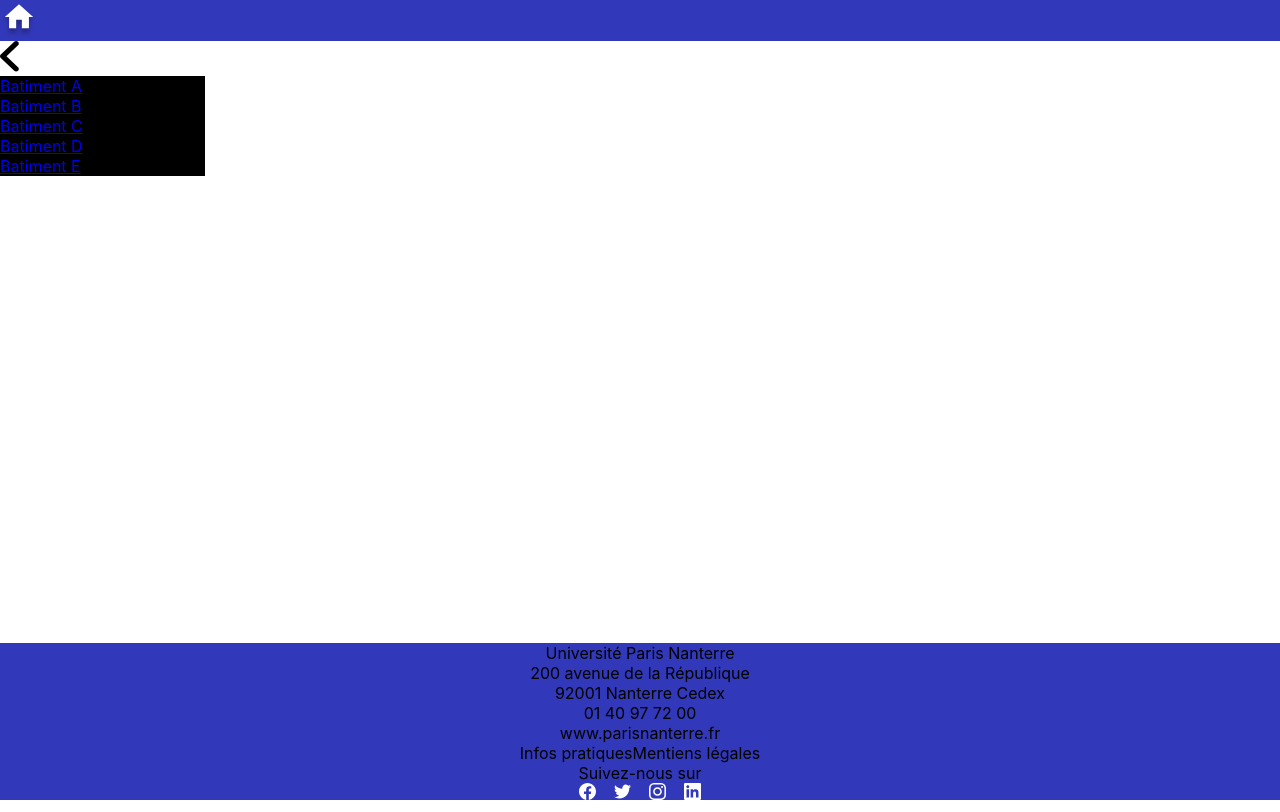
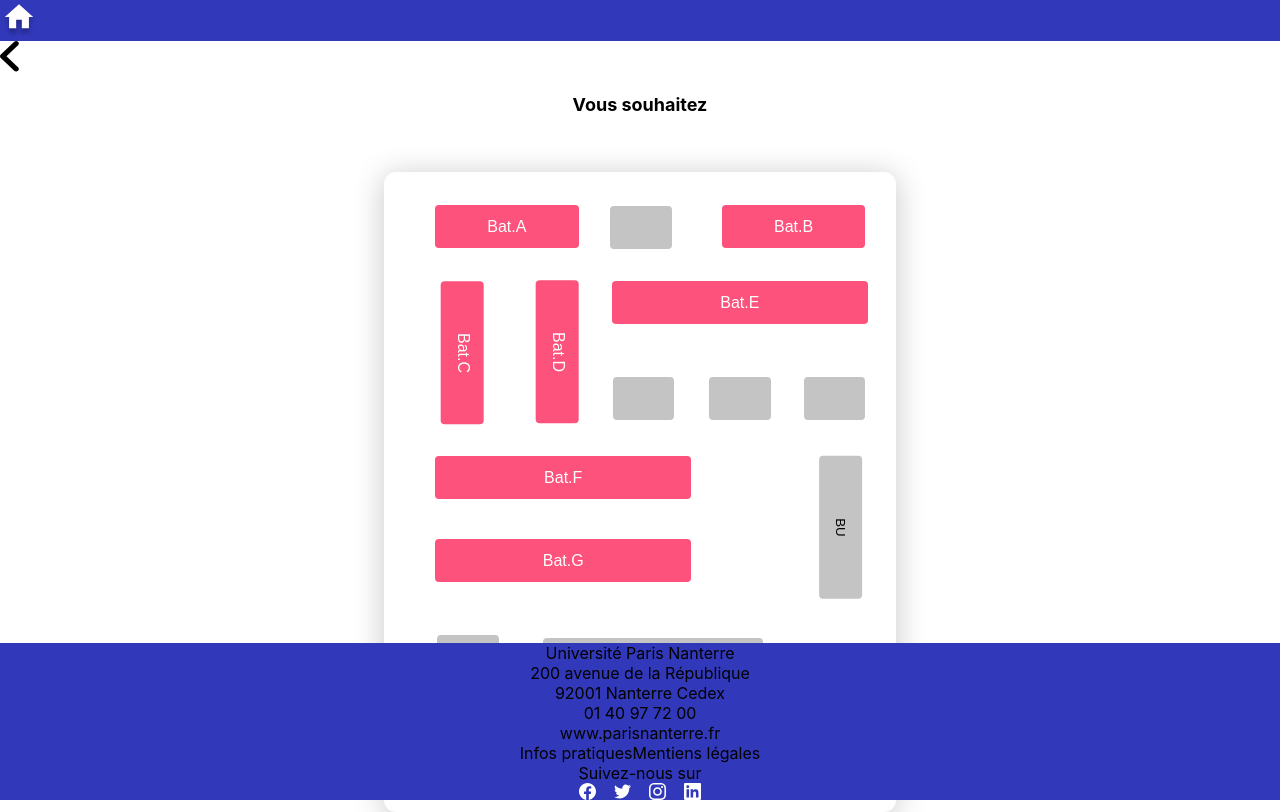
Before and after one commit to nbinet/TMS, a React (Create React App) app: page /mapbuilding in a window 1280 px wide. Built offline with nearby package versions, Linux system fonts and the light colour scheme.

Commit message:
parcours utilisateur

```diff
--- a/src/Route/routes.js
+++ b/src/Route/routes.js
@@ -1,11 +1,12 @@
 import React from "react";
 import { BrowserRouter as Router, Switch, Route} from "react-router-dom";
 import { LoginPage } from "../scenes/Login/login";
-import { MapBuilding } from "../scenes/MapBuilding/MapBuilding";
+import { MapBuilding } from "../scenes/MapBuilding/mapbuilding";
 import {
   HeaderComponent,
   FooterComponent,
 } from "../components/HeaderFooterComponents";
+import { RoomBuilding } from "../scenes/RoomBuilding/roombuilding";
 
 // Some folks find value in a centralized route config.
 // A route config is just data. React is great at mapping
@@ -23,6 +24,10 @@
     path: "/mapbuilding",
     component: MapBuilding,
   },
+  {
+    path: "/roombuilding",
+    component: RoomBuilding,
+  },
 ];
 
 export default function RouteConfigExample() {
@@ -30,12 +35,12 @@
     <Router>
       <div>
         <HeaderComponent />
-        <FooterComponent />
         <Switch>
           {routes.map((route, i) => (
             <RouteWithSubRoutes key={i} {...route} />
           ))}
         </Switch>
+        <FooterComponent />
       </div>
     </Router>
   );
--- a/src/scenes/Index/components/list.js
+++ b/src/scenes/Index/components/list.js
@@ -1,5 +1,5 @@
 import { useState } from "react";
-import { MapBuilding } from "../../MapBuilding/MapBuilding";
+import { MapBuilding } from "../../MapBuilding/mapbuilding";
 
 function List(props) {
     const { build } = props;
--- a/src/scenes/MapBuilding/MapBuilding.js
+++ b/src/scenes/MapBuilding/MapBuilding.js
@@ -1,22 +1,51 @@
 import { Link } from "react-router-dom";
-import "./MapBuilding.scss"
+import "./mapbuilding.scss"
 import arrow from "../../assets/svgs/leftarrow.svg";
+
 
 export const MapBuilding = () => {
   return(
     <div className="MapBuilding">
-      <img
+      <img className="arrow"
       src= {arrow}
       alt= "flèche retour" >
       </img>
+      <p className="MapBuilding_title desktop"> Vous souhaitez</p>
+      <p className="MapBuilding_title mobile">Choissisez votre bâtiment</p>
       <div className="Container">
-      <Link to ='/'>
-          <div className="building 1">Batiment A</div>
-          <div className="building 2">Batiment B</div>
-          <div className="building 3">Batiment C</div>
-          <div className="building 4">Batiment D</div>
-          <div className="building 5">Batiment E</div>
-      </Link>
+        <button className="building b1"><Link to ="./roombuilding">Bat.A</Link></button>
+
+        <button className="building b2"><Link to ="./roombuilding">Bat.B</Link></button>
+
+        <button className="building b3"><Link to ="./roombuilding">Bat.C</Link></button>
+
+        <button className="building b4"><Link to ="./roombuilding">Bat.D</Link></button>
+
+        <button className="building b5"><Link to ="./roombuilding">Bat.E</Link></button>
+
+        <button className="building b6"><Link to ="./roombuilding">Bat.F</Link></button>
+
+        <button className="building b7"><Link to ="./roombuilding">Bat.G</Link></button>
+
+        <button className="building b7 hidden" style={{opacity:0}
+        }></button>
+
+        <button className="building r1"></button>
+
+        <button className="building r2"></button>
+
+        <button className="building r3"></button>
+
+        <button className="building r4"></button>
+
+        <button className="building r5">BU</button>
+
+        <button className="building r6"></button>
+
+        <button className="building r7">Restaurant.U</button>
+
+
+
       </div>
     </div>
   )
--- a/src/scenes/MapBuilding/MapBuilding.scss
+++ b/src/scenes/MapBuilding/MapBuilding.scss
@@ -1,8 +1,129 @@
+$breakpoint: 768px;
+.MapBuilding_title {
+	font-size: 18px;
+	font-weight: 700;
+  text-align: center;
+}
+.desktop	{
+	opacity:0;
+}
 .Container {
-	grid-column: 12;
-  .building {
-    width:16%;
-    height: 16%;
-    background-color: black;
+	width: 80vw;
+	height: 50vh;
+	margin-left: 10%;
+	box-shadow: 0px 4px 30px 2px #00000033;
+	overflow:hidden;
+	position:absolute
+}
+	.building {
+		background-color: #FD527B;
+		border-radius:4px;
+		border:none;
+		position: relative;
+		height: 6.7%;
+		cursor:pointer
 	}
-}
+	a {
+		outline: none;
+  	text-decoration: none;
+		font-size: 16px;
+		color:#FFFFFF;
+	}
+	.b1 {
+		width:28%;
+		top:5.2%;
+		left:10%;
+	}
+
+	.b2 {
+		width:28%;
+		top:5.2%;
+		left: 38%;
+	}
+	.b3  {
+		width:28%;
+		top: 28.3%;
+		right:50.6%;
+		transform-origin: top;
+		transform:rotate(90deg);
+	}
+	.b4 {
+		width:28%;
+		top: 21.4%;
+		left:24.1%;
+		transform-origin: top;
+		transform:rotate(90deg);
+	}
+	.b5 {
+		width:50%;
+		top: 10.4%;
+		left:16.5%;
+	}
+	.b6 {
+		width:50%;
+		top: 31%;
+		left: 10%;
+	}
+	.b7{
+		width:50%;
+		top:44%;
+		right:40%;
+	}
+	.r1 {
+		width:12%;
+		bottom:14.8%;
+		right:5.8%;
+		background-color:#C4C4C4;
+	}
+	.r2 {
+		width:12%;
+		background-color:#C4C4C4;
+		top:11.9%;
+		left:1.5%
+	}
+	.r3  {
+		width:12%;
+		top:11.9%;
+		background-color:#C4C4C4;
+		right:29.3%;
+	}
+	.r4 {
+		width:12%;
+		top:11.9%;
+		background-color:#C4C4C4;
+		right:4%;
+	}
+	.r5{
+		width:28%;
+		top: 22.4%;
+		left:75.1%;
+		transform:rotate(90deg);
+		background-color:#C4C4C4;
+	}
+	.r6{
+		width:12%;
+		top:45%;
+		right:17.6%;
+		background-color:#C4C4C4;
+	}
+	.r7 {
+		width:43%;
+		top:43%;
+		left:-9%;
+		background-color: #C4C4C4;
+	}
+
+	@media (min-width: $breakpoint) {
+		.desktop {
+			opacity: 100%;
+		}
+		.mobile {
+			opacity: 0;
+		}
+		.Container {
+			height: 80%;
+			width: 40%;
+			border-radius: 12px;
+			margin-left:30%;
+		}
+	}
--- /dev/null
+++ b/src/scenes/RoomBuilding/roombuilding.js
@@ -0,0 +1,31 @@
+import "./roombuilding.scss"
+import arrow from "../../assets/svgs/leftarrow.svg";
+import { Link } from "react-router-dom";
+export const RoomBuilding= ()=> {
+	return(
+		<div className="RoomBuilding">
+			<img className="arrow"
+      src= {arrow}
+      alt= "flèche retour" >
+      </img>
+			<p className="roombuilding_title" >Bat.A</p>
+			<select name="floor" id="floor select">
+   			<option value="floor">R.D.C</option>
+    		<option value="floor1">Etage 1</option>
+   			<option value="floor2">Etage 2</option>
+				<option value="floor3">Etage 3</option>
+			</select>
+
+			<div className="Container_roombuilding">
+				<div className="stairs" >Escaliers</div>
+				<div className="Container_room">
+					<button className="room room_1" ><Link to ="/roompage">A001</Link></button>
+					<button className="room room_2" ><Link to ="/roompage">A002</Link></button>
+					<button className="room room_3" ><Link to ="/roompage">A003</Link></button>
+					</div>
+				<button className="amph amph1">Amphi A</button>
+				<span className="door"></span>
+			</div>
+		</div>
+	)
+}
--- /dev/null
+++ b/src/scenes/RoomBuilding/roombuilding.scss
@@ -0,0 +1,78 @@
+$breakpoint: 768px;
+.roombuilding_title {
+	font-size:32px;
+	font-weight: 700;
+	text-align: center;
+	margin-top:0%;
+}
+select {
+	margin-left:46vw;
+}
+.Container_roombuilding {
+	margin-top:5vh;
+	width: 80vw;
+	height: 50vh;
+	margin-left: 10vw;
+	box-shadow: 0px 4px 30px 2px #00000033;
+	overflow:hidden;
+	font-size:12px;
+	position:absolute;
+	button {
+		background-color: #FD527B;
+		border-radius:4px;
+		border:none;
+		font-size: 16px;
+		color:#FFFFFF;
+		position: relative;
+		height: 10%;
+		cursor:pointer
+	}
+	.stairs {
+		width:30%;
+		height: 5.2%;
+		background-color:#C4C4C4;
+		position: relative;
+		left:40%;
+		top: 4%;
+		text-align: center;
+		font-size:14px;
+	}
+	.Container_room {
+		width:30%;
+		height: 80%;
+		position:relative;
+		left:10%;
+		display: flex;
+		flex: 1 1;
+		justify-content:space-evenly ;
+		align-items: center ;
+		flex-direction: column;
+		.room {
+			width:55%;
+			height: 17.3%;
+		}
+	}
+	.amph {
+		bottom:46%;
+		width:70%;
+		left:50%;
+		transform: rotate(90deg);
+	}
+	.door {
+		background-color:blue;
+		width:2%;
+		height: 1%;
+	}
+}
+@media (min-width: $breakpoint) {
+	.roombuilding_title
+	select {
+		margin-left:50vw;
+	}
+	.Container_roombuilding {
+		height: 80%;
+		width: 40%;
+		border-radius: 12px;
+		margin-left:30%;
+	}
+}
```
Also changed, not shown: src/scenes/Index/ParamsPage/paramspage.js (added, +10 -0 lines), src/scenes/Index/ParamsPage/paramspage.scss (added).
